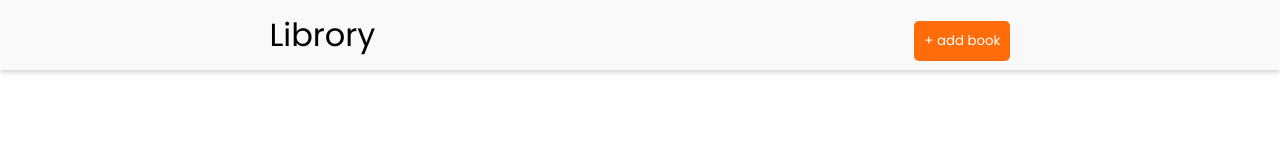
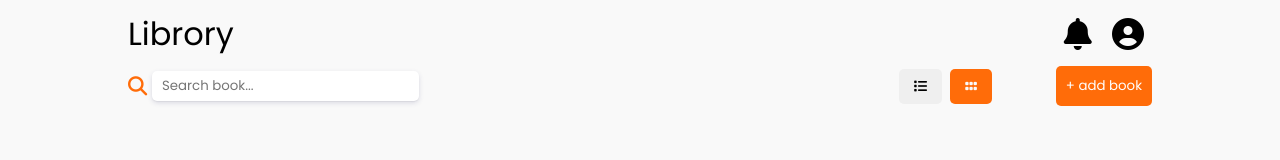
Before and after one commit to kazmonroy/library, a plain HTML site: page index.html in a window 1280 px wide. Drawn offline with Linux system fonts and the light colour scheme.

Commit message:
Edit css file

```diff
--- a/index.html
+++ b/index.html
@@ -10,15 +10,41 @@
       href="https://fonts.googleapis.com/css2?family=Poppins:wght@100;200;300;400;500&display=swap"
       rel="stylesheet"
     />
+
+    <link
+      rel="stylesheet"
+      href="https://cdnjs.cloudflare.com/ajax/libs/font-awesome/6.1.1/css/all.min.css"
+      integrity="sha512-KfkfwYDsLkIlwQp6LFnl8zNdLGxu9YAA1QvwINks4PhcElQSvqcyVLLD9aMhXd13uQjoXtEKNosOWaZqXgel0g=="
+      crossorigin="anonymous"
+      referrerpolicy="no-referrer"
+    />
     <link rel="stylesheet" href="styles.css" />
     <title>Library</title>
   </head>
   <body>
     <nav>
-      <div class="logo">Librory</div>
+      <div class="nav-wrapper">
+        <div class="user-controls">
+          <div class="logo">Librory</div>
+          <div class="user">
+            <i class="fa-solid fa-bell"></i>
+            <i class="fa-solid fa-circle-user"></i>
+          </div>
+        </div>
+        <div class="ui-controls">
+          <div class="search-bar">
+            <i class="fa-solid fa-magnifying-glass"></i>
+            <input type="text" class="search" placeholder="Search book..." />
+          </div>
 
-      <div class="div">
-        <button class="btn open-modal">+ add book</button>
+          <div class="toggle">
+            <button class="list"><i class="fa-solid fa-list"></i></button>
+            <button class="grid"><i class="fa-solid fa-grip"></i></button>
+          </div>
+          <div class="btn-div">
+            <button class="btn open-modal">+ add book</button>
+          </div>
+        </div>
       </div>
     </nav>
 
--- a/styles.css
+++ b/styles.css
@@ -8,22 +8,104 @@
   margin: 0;
   padding: 0;
   box-sizing: border-box;
+  outline-color: var(--orange);
 }
 body {
   font-family: "Poppins", sans-serif;
+  background-color: var(--grey);
 }
 
 nav {
   display: flex;
+  align-items: center;
+  min-height: 100px;
+  background-color: var(--grey);
+}
+
+.nav-wrapper {
+  display: flex;
+  flex-direction: column;
   justify-content: space-around;
   align-items: center;
-  min-height: 70px;
-  background-color: var(--grey);
-  box-shadow: 0px 2px 5px rgba(0, 0, 0, 0.2);
+  width: 100%;
+  margin-top: 10px;
 }
 
-nav:first-child {
+.user-controls {
+  display: flex;
+  align-items: center;
+  width: 80%;
+}
+
+.user > i {
+  color: black;
+  margin: 0.5rem;
+  cursor: pointer;
   font-size: 2rem;
+}
+
+.user > i:hover {
+  color: var(--orange);
+}
+
+.search-bar {
+  background-color: var(--grey);
+  display: flex;
+  flex: 1;
+  align-items: center;
+  cursor: pointer;
+}
+.search-bar i {
+  margin-right: 0.3rem;
+  font-size: 1.2rem;
+  color: var(--orange);
+}
+
+.search {
+  border: none;
+  border-radius: 5px;
+  min-width: 200px;
+  padding-left: 10px;
+  box-shadow: rgba(50, 50, 105, 0.15) 0px 2px 5px 0px,
+    rgba(0, 0, 0, 0.05) 0px 1px 1px 0px;
+}
+
+.ui-controls {
+  display: flex;
+  margin-top: 0.5rem;
+  justify-content: space-around;
+  align-items: center;
+  width: 80%;
+}
+
+.logo {
+  font-size: 2rem;
+  flex: 1;
+  cursor: pointer;
+}
+
+.toggle {
+  display: flex;
+  max-height: 50px;
+  align-items: center;
+  border-radius: 5px;
+}
+
+.toggle > * {
+  padding: 10px 15px;
+  border-radius: 5px;
+  cursor: pointer;
+  border: none;
+}
+
+.grid {
+  background-color: var(--orange);
+  color: var(--grey);
+  margin-left: 0.5rem;
+}
+
+.btn-div {
+  margin-left: 4rem;
 }
 
 .btn {
@@ -59,9 +141,9 @@ nav:first-child {
 
 .modal.active {
   opacity: 1;
-  z-index: 2;
-  /* backdrop-filter: blur(2px);
-  -webkit-backdrop-filter: blur(2px); */
+  z-index: 3;
+  backdrop-filter: blur(2px);
+  -webkit-backdrop-filter: blur(2px);
 }
 
 form {
@@ -114,8 +196,10 @@ form h1 {
   display: grid;
   grid-template-columns: repeat(auto-fill, minmax(250px, 1fr));
   grid-template-rows: repeat(auto-fill, minmax(300px, 1fr));
-  gap: 20px;
+  gap: 30px;
   padding: 20px;
+  background-color: var(--grey);
+  margin: 0 100px;
 }
 
 .bookDiv {
@@ -125,7 +209,11 @@ form h1 {
   align-items: center;
   border: 2px solid var(--grey);
   border-radius: 5px;
-  box-shadow: 1px 2px 8px rgba(0, 0, 0, 0.2);
+  /* box-shadow: 1px 1px 5px rgba(0, 0, 0, 0.2); */
+  /* box-shadow: rgba(0, 0, 0, 0.1) 0px 4px 6px -1px,
+    rgba(0, 0, 0, 0.06) 0px 2px 4px -1px; */
+
+  box-shadow: rgba(0, 0, 0, 0.15) 0px 5px 15px 0px;
 }
 
 .bookDiv > * {
@@ -152,3 +240,26 @@ form h1 {
   background-color: #1dd3b0;
   color: white;
 }
+
+@media (max-width: 700px) {
+  .user-controls,
+  .ui-controls {
+    width: 90%;
+  }
+
+  .toggle {
+    display: none;
+  }
+
+  .ui-controls {
+    justify-content: space-between;
+  }
+
+  .search-bar {
+    flex: 0;
+  }
+
+  .bookshelf {
+    margin: 0 10px;
+  }
+}
```
